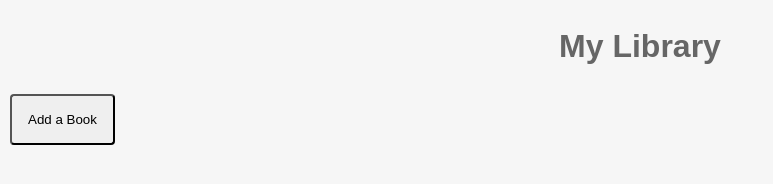
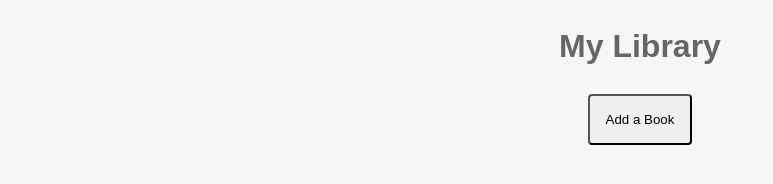
Before and after one commit to marpin94/Library, a plain HTML site: page index.html in a window 1280 px wide. Shown: the whole page, without its empty margins (0-773 px from the left). Drawn offline with Linux system fonts and the light colour scheme.

Commit message:
Update styles

```diff
--- a/style.css
+++ b/style.css
@@ -33,7 +33,8 @@ h1, h3, p {
   }
 
 #addbookbutton {
-margin: 2px;
+margin-left: auto;
+margin-right: auto;
 padding:16px;
 border-radius: 4px;
 display: block;
```
